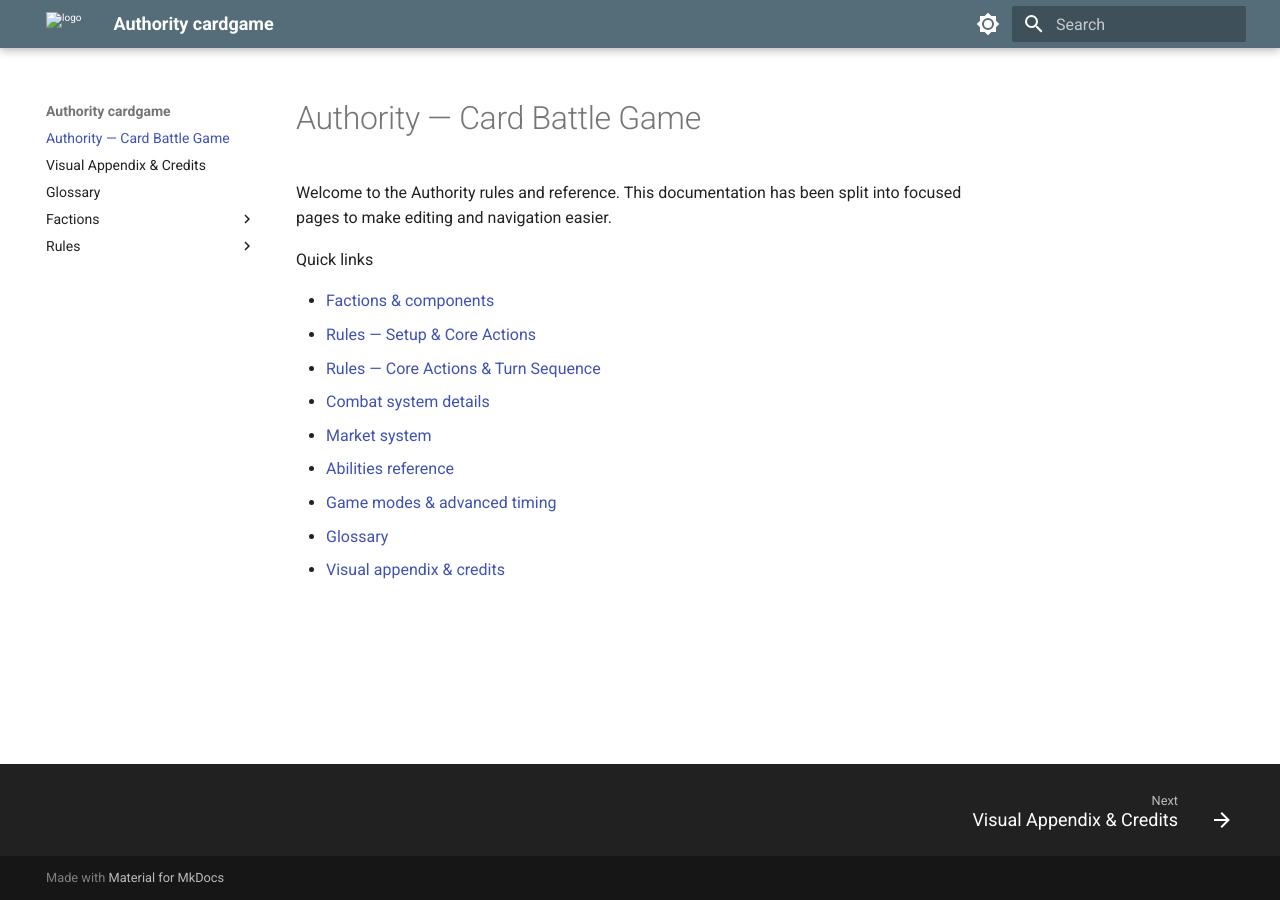
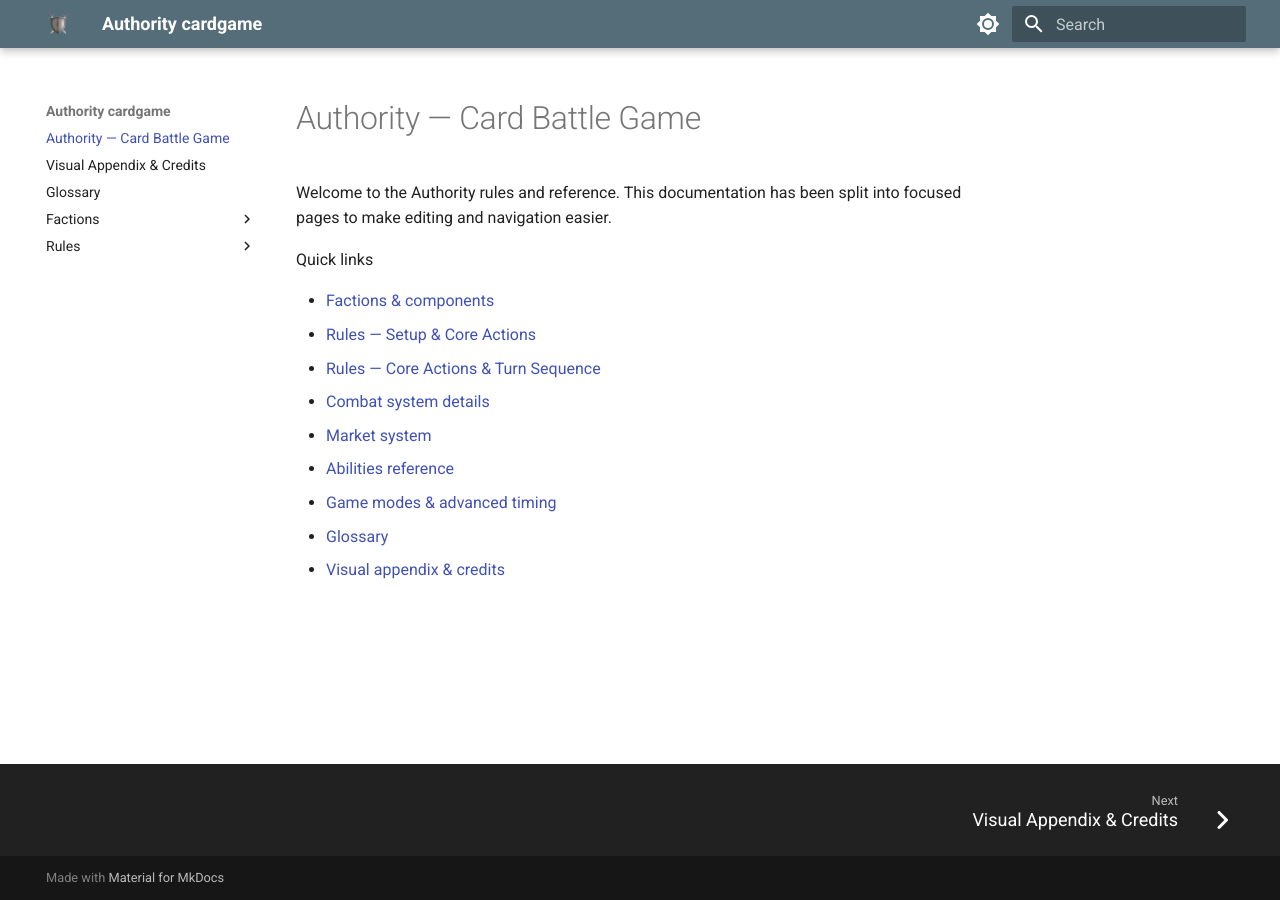
Before and after one commit to Authority-cardgame/Authority-cardgame.github.io, an MkDocs documentation site: the page built from authority_docs/index.md, in a window 1280 px wide. Built offline with MkDocs 1.6.1 and Material for MkDocs 9.7.7, drawn with Linux system fonts in a browser that asks for light colours.

Commit message:
update config to fit new folder

```diff
--- a/mkdocs.yml
+++ b/mkdocs.yml
@@ -8,8 +8,13 @@ theme:
     - navigation.footer
     - search.suggest
     - search.share
-  logo: img/Sword_and_Shield.png
-  favicon: img/Sword_and_Shield.png
+  # icons and logo
+  logo: assets/Sword_and_Shield.png
+  favicon: assets/Sword_and_Shield.png
+  # TODO tell stefan to change these icons to something better suited
+  icon:
+    previous: fontawesome/solid/angle-left
+    next: fontawesome/solid/angle-right
   name: material
   palette:
     # Palette toggle for light mode
```
